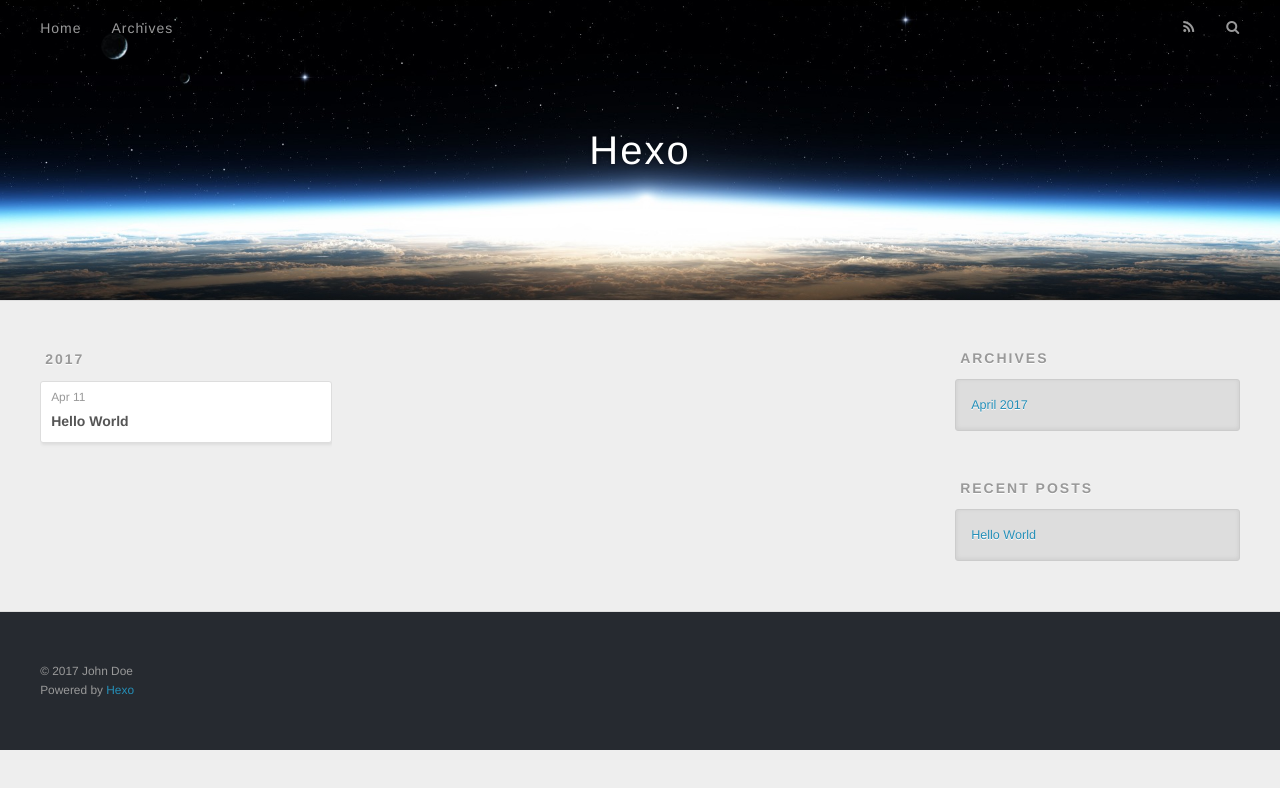
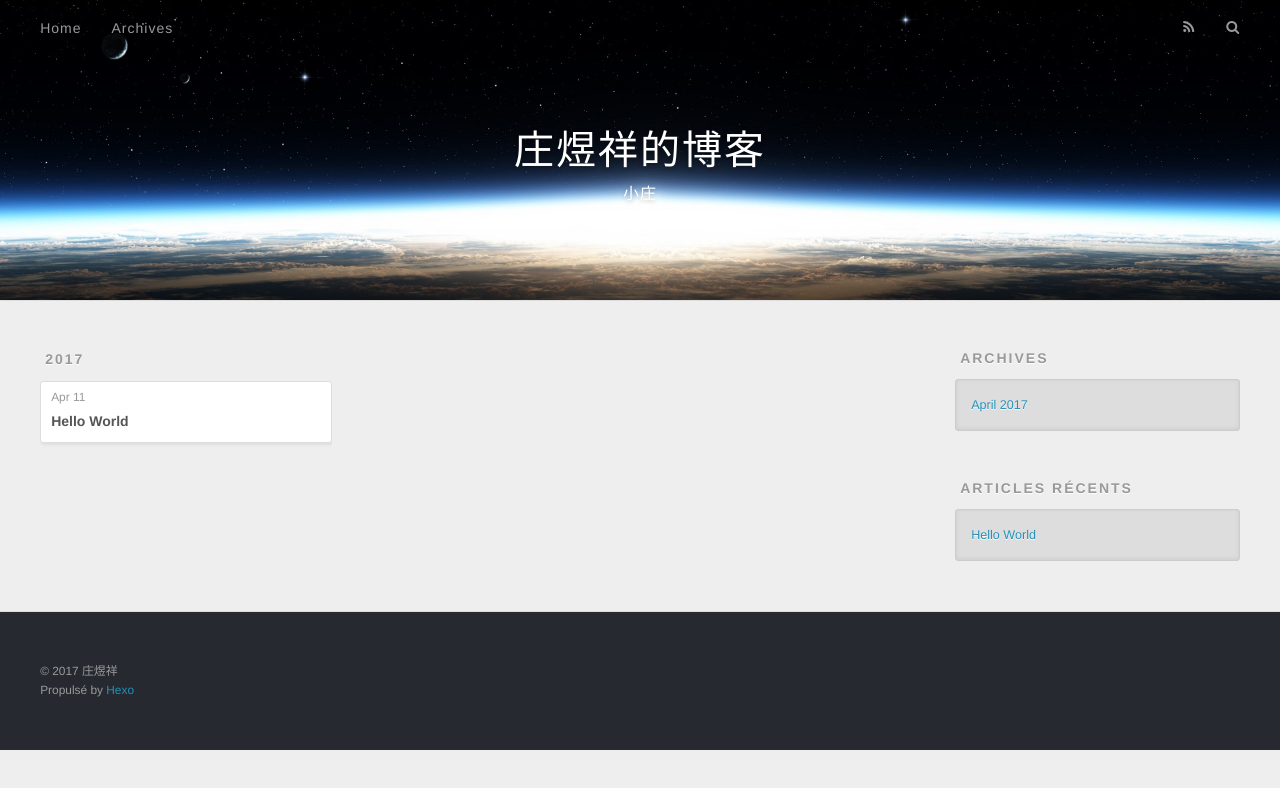
Before and after one commit to xy-zhuang/xy-zhuang.github.io, a plain HTML site: page archives/index.html in a window 1280 px wide. Drawn offline with nearby package versions, Linux system fonts and the light colour scheme.

Commit message:
Site updated: 2017-04-13 11:41:26

```diff
--- a/archives/index.html
+++ b/archives/index.html
@@ -3,16 +3,19 @@
 <head>
   <meta charset="utf-8">
 
-  <title>Archives | Hexo</title>
+  <title>Archives | 庄煜祥的博客</title>
   <meta name="viewport" content="width=device-width, initial-scale=1, maximum-scale=1">
-  <meta property="og:type" content="website">
-<meta property="og:title" content="Hexo">
+  <meta name="description" content="技术展示与学习笔记">
+<meta property="og:type" content="website">
+<meta property="og:title" content="庄煜祥的博客">
 <meta property="og:url" content="http://yoursite.com/archives/index.html">
-<meta property="og:site_name" content="Hexo">
+<meta property="og:site_name" content="庄煜祥的博客">
+<meta property="og:description" content="技术展示与学习笔记">
 <meta name="twitter:card" content="summary">
-<meta name="twitter:title" content="Hexo">
+<meta name="twitter:title" content="庄煜祥的博客">
+<meta name="twitter:description" content="技术展示与学习笔记">
 
-    <link rel="alternate" href="/atom.xml" title="Hexo" type="application/atom+xml">
+    <link rel="alternate" href="/atom.xml" title="庄煜祥的博客" type="application/atom+xml">
 
 
     <link rel="icon" href="/favicon.png">
@@ -33,8 +36,12 @@
   <div id="header-outer" class="outer">
     <div id="header-title" class="inner">
       <h1 id="logo-wrap">
-        <a href="/" id="logo">Hexo</a>
+        <a href="/" id="logo">庄煜祥的博客</a>
       </h1>
+
+        <h2 id="subtitle-wrap">
+          <a href="/" id="subtitle">小庄</a>
+        </h2>
 
     </div>
     <div id="header-inner" class="inner">
@@ -48,9 +55,9 @@
       </nav>
       <nav id="sub-nav">
 
-          <a id="nav-rss-link" class="nav-icon" href="/atom.xml" title="RSS Feed"></a>
+          <a id="nav-rss-link" class="nav-icon" href="/atom.xml" title="Flux RSS"></a>
 
-        <a id="nav-search-btn" class="nav-icon" title="Search"></a>
+        <a id="nav-search-btn" class="nav-icon" title="Rechercher"></a>
       </nav>
       <div id="search-form-wrap">
         <form action="//google.com/search" method="get" accept-charset="UTF-8" class="search-form"><input type="search" name="q" class="search-form-input" placeholder="Search"><button type="submit" class="search-form-submit">&#xF002;</button><input type="hidden" name="sitesearch" value="http://yoursite.com"></form>
@@ -117,7 +124,7 @@
 
 
   <div class="widget-wrap">
-    <h3 class="widget-title">Recent Posts</h3>
+    <h3 class="widget-title">Articles récents</h3>
     <div class="widget">
       <ul>
 
@@ -137,8 +144,8 @@
 
   <div class="outer">
     <div id="footer-info" class="inner">
-      &copy; 2017 John Doe<br>
-      Powered by <a href="http://hexo.io/" target="_blank">Hexo</a>
+      &copy; 2017 庄煜祥<br>
+      Propulsé by <a href="http://hexo.io/" target="_blank">Hexo</a>
     </div>
   </div>
 </footer>
```
Also changed, not shown: 2017/04/11/hello-world/index.html (+14 -10 lines), archives/2017/04/index.html (+19 -12 lines), archives/2017/index.html (+19 -12 lines), index.html (+20 -13 lines), CNAME.txt (added), 新建文本文档.txt (added).
